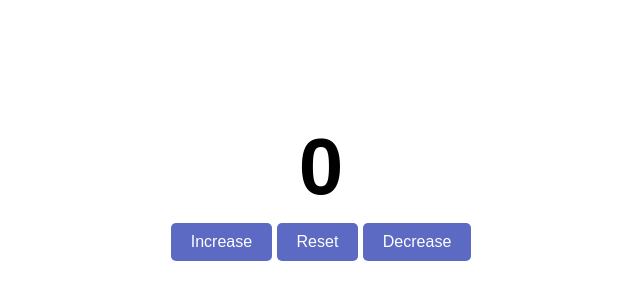
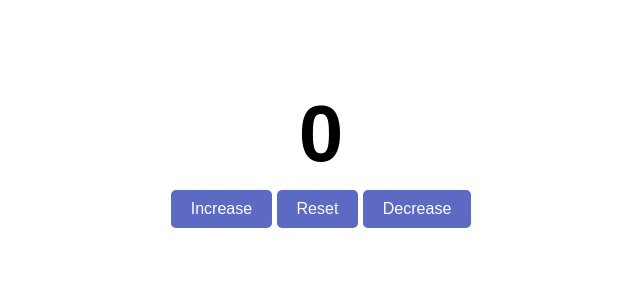
Before and after one commit to joshuadaliva/javascript-projects, a plain HTML site: page numberCounter/index.html in a window 1280 px wide. Shown: the part 242-542 px from the top of the page, without its empty margins (319-959 px from the left). Drawn offline with Linux system fonts and the light colour scheme.

Commit message:
Update styles.css

```diff
--- a/numberCounter/styles.css
+++ b/numberCounter/styles.css
@@ -1,7 +1,8 @@
-body {
-  padding: 25px;
-  background: white;
-  height: 100vh;
+html,body {
+  padding: 0;
+  margin:0;
+  height: 100%;
+  width:100%;
   display: grid;
   place-content: center;
   font-family: Arial, sans-serif;
```
